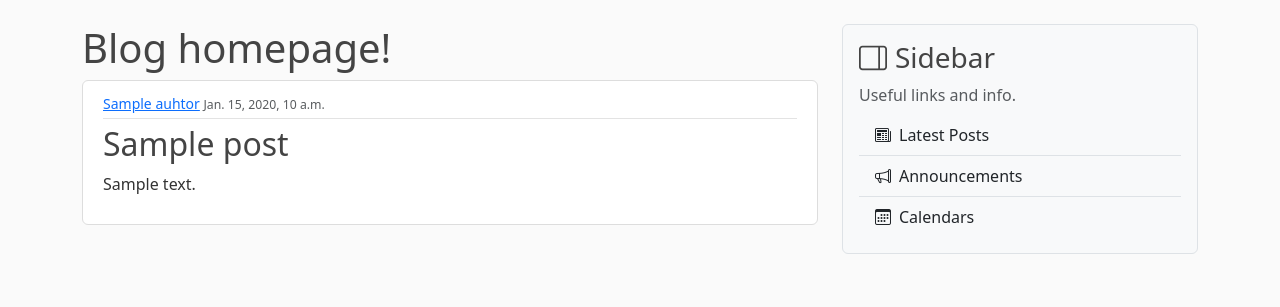
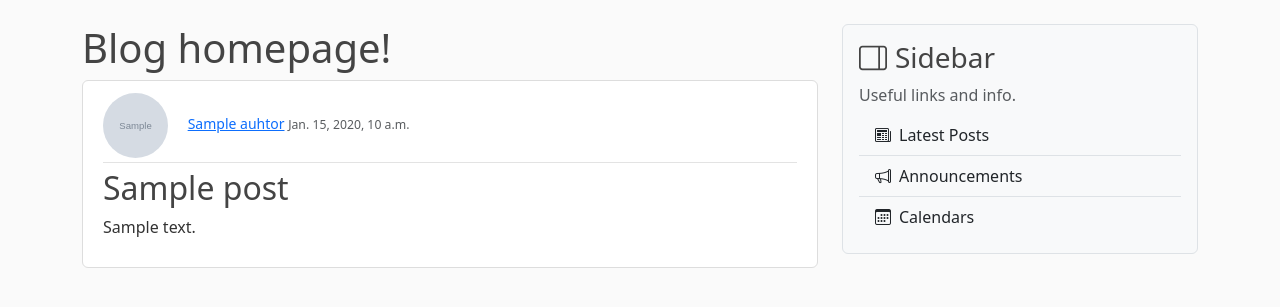
Before and after one commit to Faris07-cmd/Blog-app, a Django app: template blog/templates/blog/home.html in a window 1280 px wide. Shown: the part 56-363 px from the top of the page. Run offline with Django 5.2, Linux system fonts and the light colour scheme; the template is opened without the code that fills it: most values are stand-ins (such as "Sample title", 1, 10 or a date in 2020); grey boxes marked "Sample" are stand-in pictures.

Commit message:
minimal changes

```diff
--- a/blog/templates/blog/home.html
+++ b/blog/templates/blog/home.html
@@ -4,6 +4,9 @@
 <article class="media content-section">
   <div class="media-body">
     <div class="article-metadata">
+      {% if post.auhtor.profile and post.auhtor.profile.image %}
+       <img class="rounded-circle article-img" src="{{ post.auhtor.profile.image.url }}">
+      {% endif %}
       <a class="mr-2" href="#">{{ post.auhtor }}</a>
       <small class="text-muted">{{ post.date_posted }}</small>
     </div>
```
